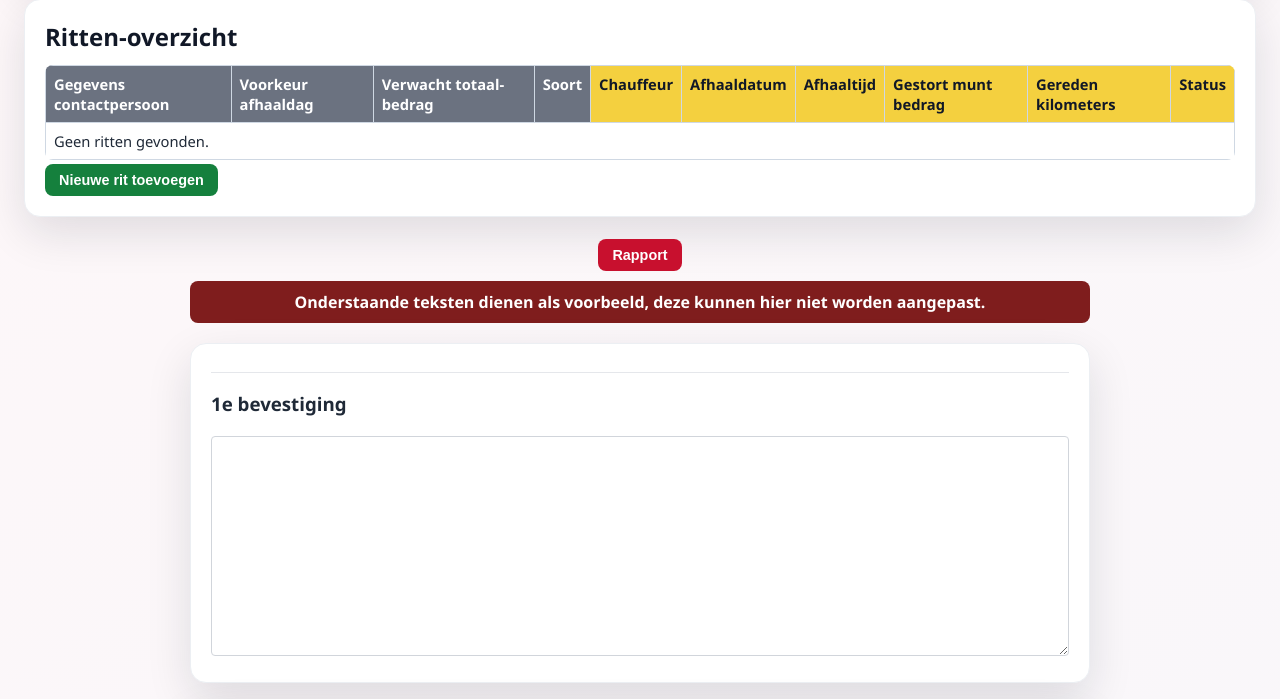
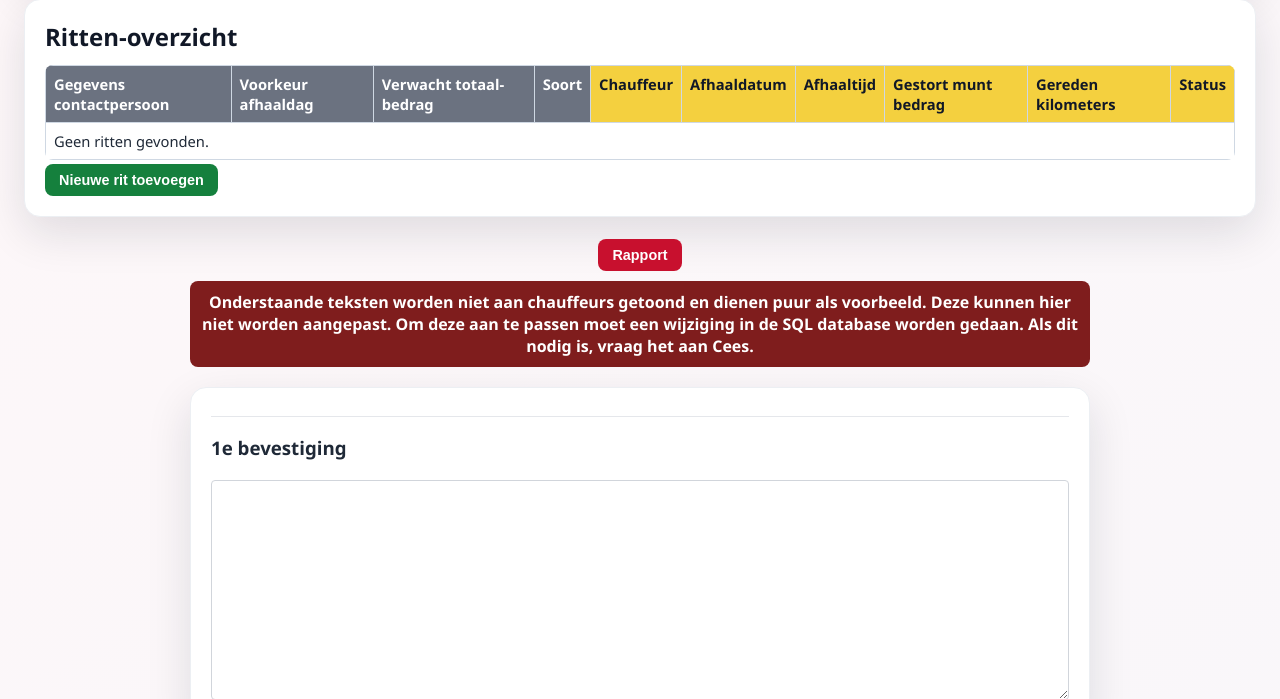
Before and after one commit to ceesnierstichting-netizen/afstort, a PHP site: page / in a window 1280 px wide. Shown: the part 851-1550 px from the top of the page. Run offline with PHP 8.4, Linux system fonts and the light colour scheme; the visitor is signed in with stand-in values (Sample User, id 1); data that the repository does not hold is empty.

Commit message:
Refine admin note text about chauffeur visibility

```diff
--- a/index.php
+++ b/index.php
@@ -933,7 +933,7 @@ if (isset($_GET['action'])) {
     </div>
 
     <?php if ($fullAccess): ?>
-    <div class="admin-template-note">Onderstaande teksten dienen als voorbeeld, deze kunnen hier niet worden aangepast.</div>
+    <div class="admin-template-note">Onderstaande teksten worden niet aan chauffeurs getoond en dienen puur als voorbeeld. Deze kunnen hier niet worden aangepast. Om deze aan te passen moet een wijziging in de SQL database worden gedaan. Als dit nodig is, vraag het aan Cees.</div>
     <div id="emailTemplateContainer" class="card">
       <hr>
       <h3>1e bevestiging</h3>
```
